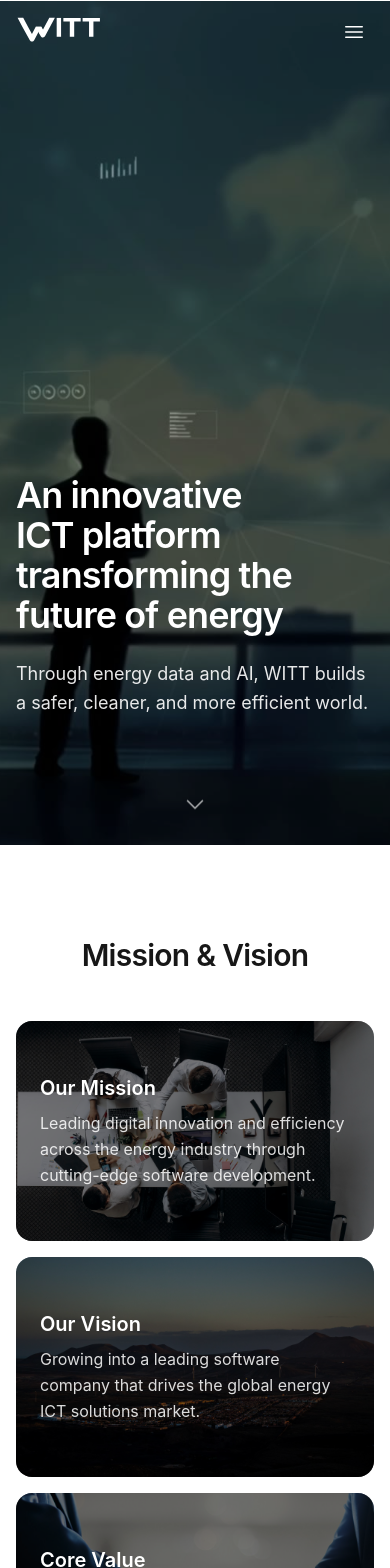
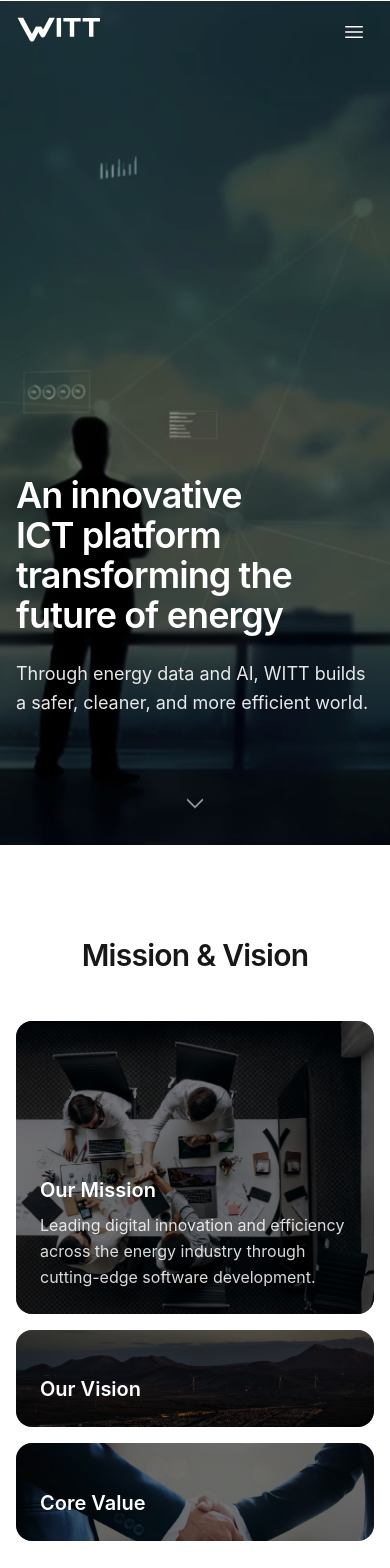
Before and after one commit to witt-company/witt-homepage, a Next.js app: page /en in a window 390 px wide. Shown: the top 1568 px of the page. Built offline with nearby package versions, Linux system fonts and the light colour scheme; a web font is replaced by a local one.

Commit message:
fix: about accordion collapses body so title stays visible

```diff
--- a/src/components/sections/About.tsx
+++ b/src/components/sections/About.tsx
@@ -25,7 +25,7 @@ export function About({ content }: AboutProps) {
       <Container>
         <SectionHeading title={content.heading} align="center" />
 
-        <div className="mt-12 flex flex-col gap-4 md:h-[420px] md:flex-row">
+        <div className="mt-12 flex h-[520px] flex-col gap-4 md:h-[420px] md:flex-row">
           {content.items.map((item, i) => {
             const isActive = active === i;
             return (
@@ -37,22 +37,24 @@ export function About({ content }: AboutProps) {
                 style={{
                   backgroundImage: `url('${IMAGES[i]}'), var(--witt-gradient-green)`,
                 }}
-                className={`group relative min-h-[220px] overflow-hidden rounded-2xl bg-cover bg-center text-left transition-all duration-500 ease-out md:min-h-0 ${
-                  isActive ? "md:flex-[3]" : "md:flex-[1]"
+                className={`group relative overflow-hidden rounded-2xl bg-cover bg-center text-left transition-all duration-500 ease-out ${
+                  isActive ? "flex-[3]" : "flex-[1]"
                 }`}
               >
-                {/* 어두운 오버레이 (음수 z 없이) */}
                 <div className="absolute inset-0 bg-black/50 transition-colors group-hover:bg-black/40" />
-                {/* 콘텐츠 (오버레이 위) */}
                 <div className="relative flex h-full flex-col justify-end p-6 text-white">
                   <h3 className="text-xl font-semibold">{item.title}</h3>
-                  <p
-                    className={`mt-2 max-w-md leading-relaxed text-white/85 transition-opacity duration-300 ${
-                      isActive ? "opacity-100" : "opacity-100 md:opacity-0"
+                  <div
+                    className={`grid transition-all duration-300 ${
+                      isActive
+                        ? "mt-2 grid-rows-[1fr] opacity-100"
+                        : "grid-rows-[0fr] opacity-0"
                     }`}
                   >
-                    {item.body}
-                  </p>
+                    <p className="max-w-md overflow-hidden leading-relaxed text-white/85">
+                      {item.body}
+                    </p>
+                  </div>
                 </div>
               </button>
             );
--- a/src/components/sections/HeroBackground.tsx
+++ b/src/components/sections/HeroBackground.tsx
@@ -18,20 +18,28 @@ export function HeroBackground({ pauseLabel, playLabel }: HeroBackgroundProps) {
   const [ready, setReady] = useState(false);
   const [playing, setPlaying] = useState(false);
 
-  // 데스크톱 + 모션 허용 + 데이터 절약 아님일 때만 영상 로드
+  // 모션 허용 + 데이터 절약 아님이면 로드 (모바일 포함)
   useEffect(() => {
     const decide = () => {
       const okMotion = !window.matchMedia("(prefers-reduced-motion: reduce)")
         .matches;
-      const bigScreen = window.matchMedia("(min-width: 768px)").matches;
       const conn = (
         navigator as Navigator & { connection?: { saveData?: boolean } }
       ).connection;
-      setShowVideo(okMotion && bigScreen && conn?.saveData !== true);
+      setShowVideo(okMotion && conn?.saveData !== true);
     };
     const raf = requestAnimationFrame(decide);
     return () => cancelAnimationFrame(raf);
   }, []);
+
+  // 모바일 자동재생 안정화: React가 muted를 DOM 프로퍼티로 확실히 안 넣는 이슈 대비
+  useEffect(() => {
+    const v = videoRef.current;
+    if (!v) return;
+    v.muted = true;
+    const p = v.play();
+    if (p) p.catch(() => {});
+  }, [showVideo]);
 
   const toggle = () => {
     const v = videoRef.current;
```
